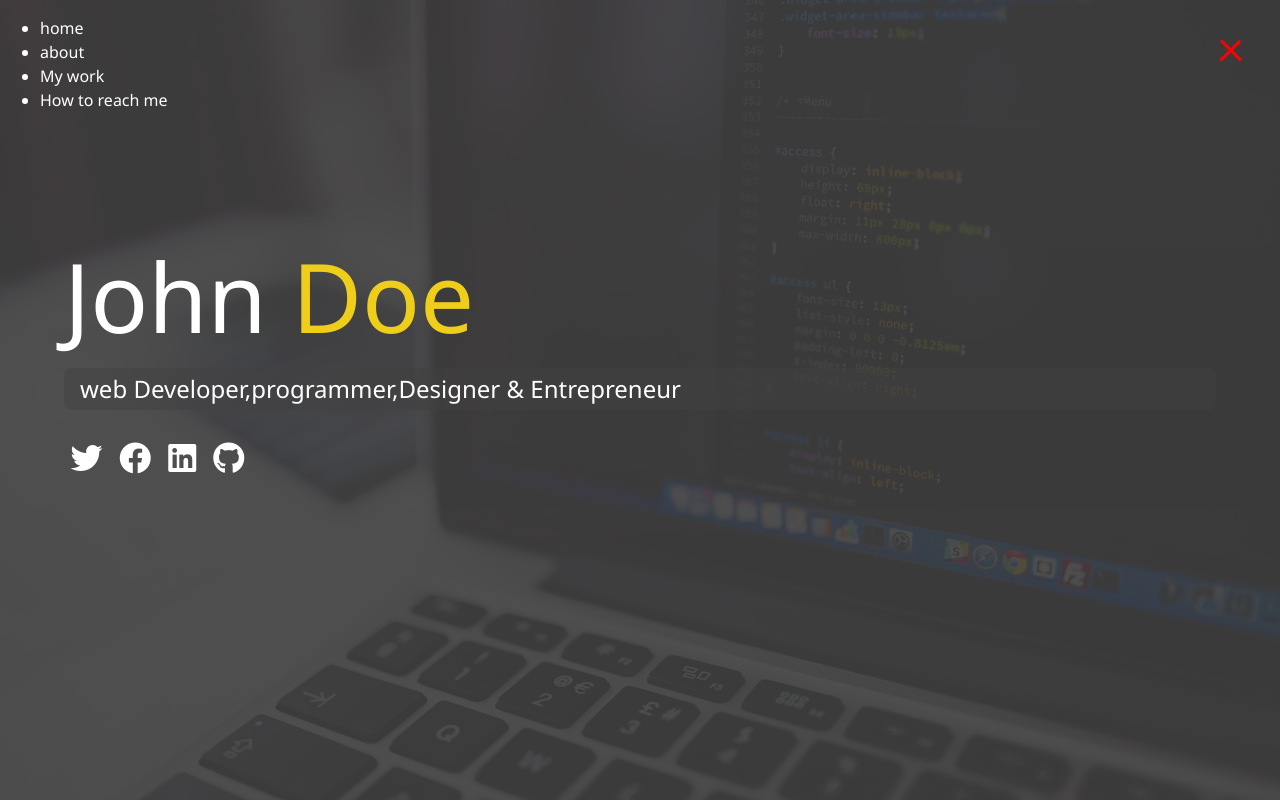
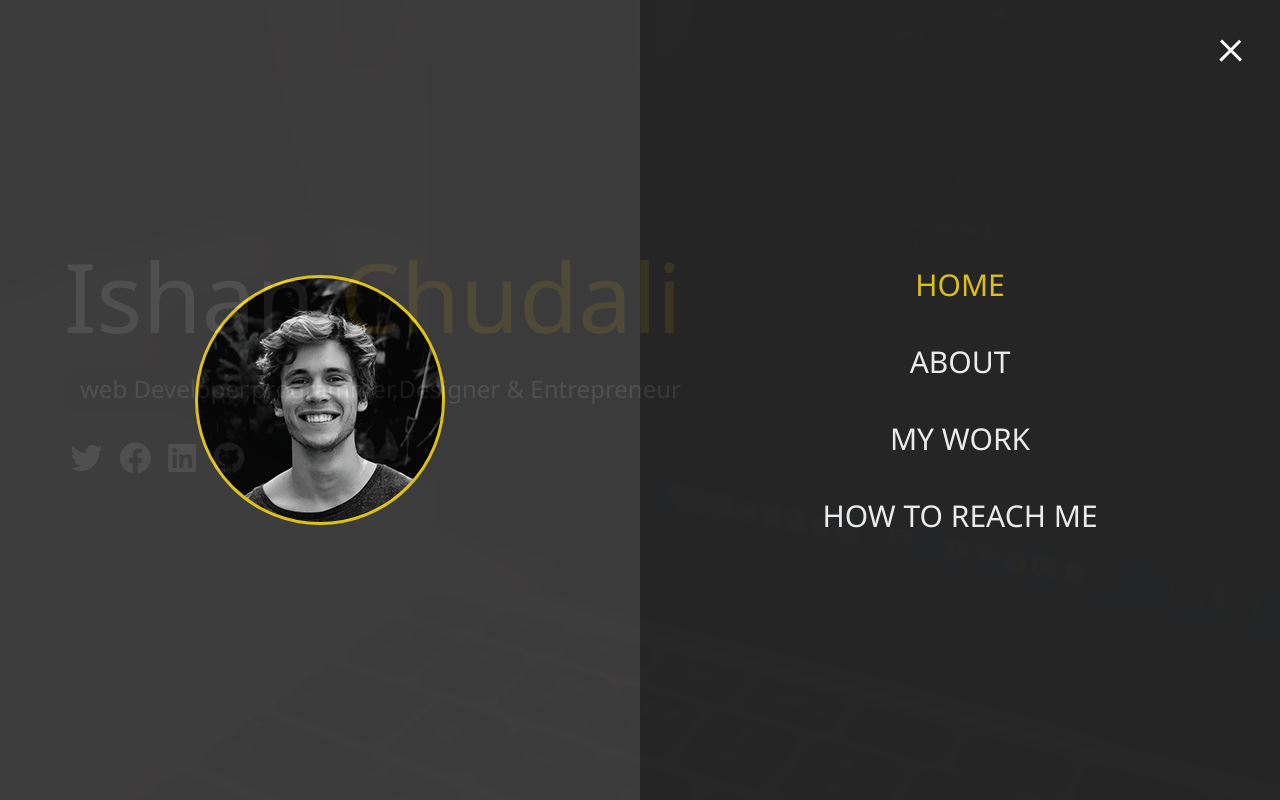
Before and after one commit to Techy-Ishan/modern_portfolio, a plain HTML site: page dist/index.html in a window 1280 px wide. Both pictures are taken after a click on the element 1231 px from the left and 47 px from the top of the page. Drawn offline with Linux system fonts and the light colour scheme.

Commit message:
Menu overlay

```diff
--- a/dist/index.html
+++ b/dist/index.html
@@ -26,7 +26,7 @@
           <div class="potrait"></div>
         </div>
         <ul class="menu-nav">
-          <li class="nav-item">
+          <li class="nav-item current">
             <a href="#" class="nav-link">home</a>
           </li>
 
@@ -46,7 +46,9 @@
     </header>
 
     <main id="home">
-      <h1 class="lg-heading">John <span class="text-secondary">Doe</span></h1>
+      <h1 class="lg-heading">
+        Ishan <span class="text-secondary">Chudali</span>
+      </h1>
       <h2 class="sm-heading">
         web Developer,programmer,Designer & Entrepreneur
       </h2>
--- a/dist/js/main.js
+++ b/dist/js/main.js
@@ -3,7 +3,7 @@ const menuBtn = document.querySelector(".menu-btn");
 const menu = document.querySelector(".menu");
 const menuNav = document.querySelector(".menu-nav");
 const menuBranding = document.querySelector(".menu-branding");
-const navItems = document.querySelectorAll(".nav-items");
+const navItems = document.querySelectorAll(".nav-item");
 
 // set the initial state of the menu
 
--- a/scss/_menu.scss
+++ b/scss/_menu.scss
@@ -24,7 +24,6 @@
     .btn-line {
       // line 1-rotate
       &:nth-of-type(1) {
-        background: red;
         transform: rotate(45deg) translate(5px, 5px);
       }
 
@@ -35,9 +34,110 @@
 
       // line 3 -rotate
       &:nth-of-type(3) {
-        background: red;
         transform: rotate(-45deg) translate(7px, -6px);
       }
     }
   }
 }
+
+// menu overlay
+
+.menu {
+  position: fixed;
+  top: 0;
+  width: 100%;
+  visibility: hidden;
+  opacity: 0.9;
+
+  &.show {
+    visibility: visible;
+  }
+
+  &-branding,
+  &-nav {
+    display: flex;
+    flex-flow: column wrap;
+    align-items: center;
+    justify-content: center;
+    float: left;
+    width: 50%;
+    height: 100vh;
+    overflow: hidden;
+  }
+
+  &-nav {
+    margin: 0;
+    padding: 0;
+    background: darken($primary-color, 10);
+    list-style-type: none;
+    transform: translate3d(0, -100%, 0);
+    @include ease-out;
+
+    &.show {
+      // slide from top
+      transform: translate3d(0, 0, 0);
+      @include ease-out;
+    }
+  }
+
+  // here the paeg pushes it to the bottom of the pag ewhen it load and when the menu-btn is clicked show class is added and the 3 zerso paameter bring it back to the position with ease-out transition
+  &-branding {
+    background: $primary-color;
+    transform: translate3d(0, 100%, 0);
+
+    @include ease-out;
+
+    &.show {
+      transform: translate3d(0, 0, 0);
+      @include ease-out;
+    }
+
+    .potrait {
+      width: 250px;
+      height: 250px;
+      background: url(/dist/img/portrait.jpg);
+      border: 3px solid $secondary-color;
+      border-radius: 50%;
+    }
+  }
+
+  .nav-item {
+    // not-shown case
+    transform: translate3d(600px, 0, 0);
+    @include ease-out;
+
+    &.show {
+      // slid ein from right
+      transform: translate3d(0, 0, 0);
+    }
+
+    &.current a {
+      color: $secondary-color;
+    }
+  }
+
+  .nav-link {
+    display: inline-block;
+    position: relative;
+    font-size: 30px;
+    text-transform: uppercase;
+    padding: 1rem 0;
+    font-weight: 300;
+    color: white;
+    text-decoration: none;
+
+    @include ease-out;
+
+    &:hover {
+      color: $secondary-color;
+    }
+  }
+}
+
+// delay each nav item slide by 0.1 seconds
+
+@for $x from 1 through 4 {
+  .nav-item:nth-child(#{$x}) {
+    transition-delay: $x * 0.1s;
+  }
+}
--- a/scss/main.scss
+++ b/scss/main.scss
@@ -41,7 +41,6 @@ a {
 
 header {
   position: fixed;
-
   width: 100%;
 }
 
```
Also changed, not shown: dist/main.css, 1 other file.
